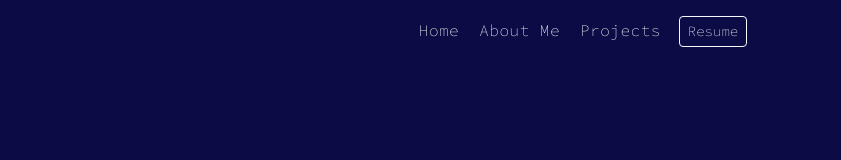
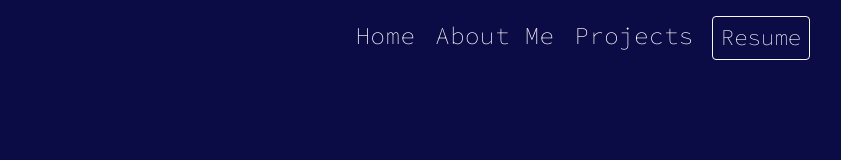
Before and after one commit to azheem-rahman/Portfolio, a React (Create React App) app: page / in a window 1280 px wide. Shown: the top 160 px of the page, without its empty margins (58-899 px from the left). Built offline with nearby package versions, Linux system fonts and the light colour scheme.

Commit message:
edited navbar font size

```diff
--- a/src/components/NavBar.js
+++ b/src/components/NavBar.js
@@ -34,7 +34,11 @@ const NavBar = () => {
                 Projects
               </HashLink>
               <Nav.Link href="https://drive.google.com/file/d/1OCmNJwYmBL99OXM_wobIMT-L7jkQvyE8/view?usp=sharing">
-                <Button variant="outline-light" size="sm">
+                <Button
+                  className={styles.Button}
+                  variant="outline-light"
+                  size="sm"
+                >
                   Resume
                 </Button>
               </Nav.Link>
--- a/src/components/NavBar.module.css
+++ b/src/components/NavBar.module.css
@@ -1,22 +1,8 @@
-/* *,
-*::before,
-*::after {
-  padding: 0;
-  margin: 0;
-  box-sizing: border-box;
-} */
-
-/* nav {
-  display: flex;
-  align-items: center;
-  justify-content: space-around;
-} */
-
 .HashLink {
   position: relative;
   text-decoration: none;
   color: white;
-  font-size: 16px;
+  font-size: 1.5rem;
   letter-spacing: 0.5px;
   padding: 10px;
 }
@@ -48,3 +34,7 @@
 .HashLink:hover:before {
   width: 100%;
 }
+
+.Button {
+  font-size: 1.4rem;
+}
```
